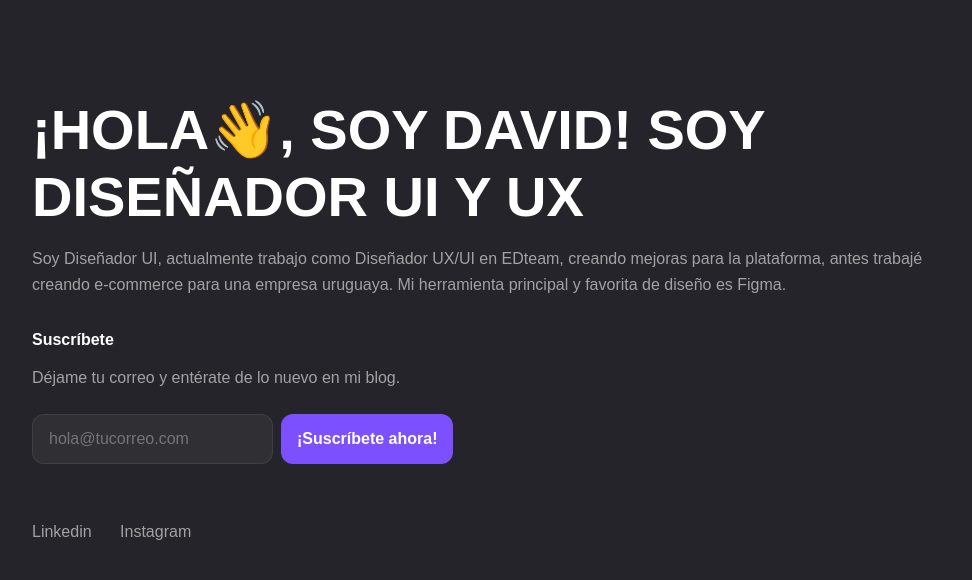
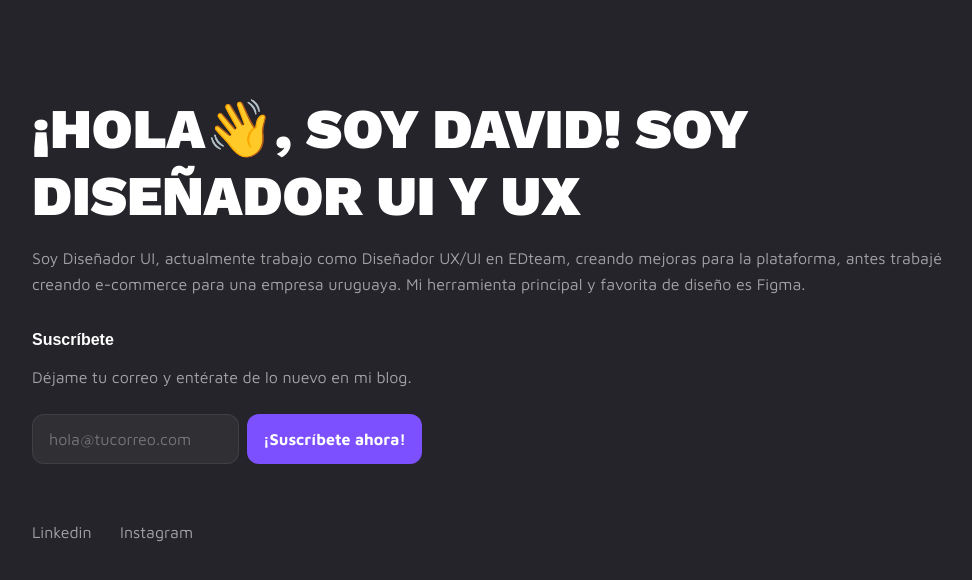
Before and after one commit to FrankTII/figma-tokens, a website: page index.html in a window 1280 px wide. Shown: the whole page, without its empty margins (148-1120 px from the left). Drawn offline with nearby package versions, Linux system fonts and the light colour scheme.

Commit message:
add fonts

```diff
--- a/css/styles.css
+++ b/css/styles.css
@@ -1,4 +1,4 @@
-@import url('https://fonts.googleapis.com/css2?family=Work+Sans:wght@800;900&display=swap');
+@import url('https://fonts.googleapis.com/css2?family=Maven+Pro:wght@400;700&family=Work+Sans:wght@800;900&display=swap');
 
 *,
 ::before,
@@ -103,6 +103,17 @@ button,
 }
 
 /* Estilos */
+
+h1 {
+	font-family: var(--font-families-titles);
+}
+
+p,
+a,
+input,
+button {
+	font-family: var(--font-families-body);
+}
 
 .mb-base {
 	margin-bottom: var(--base);
```
